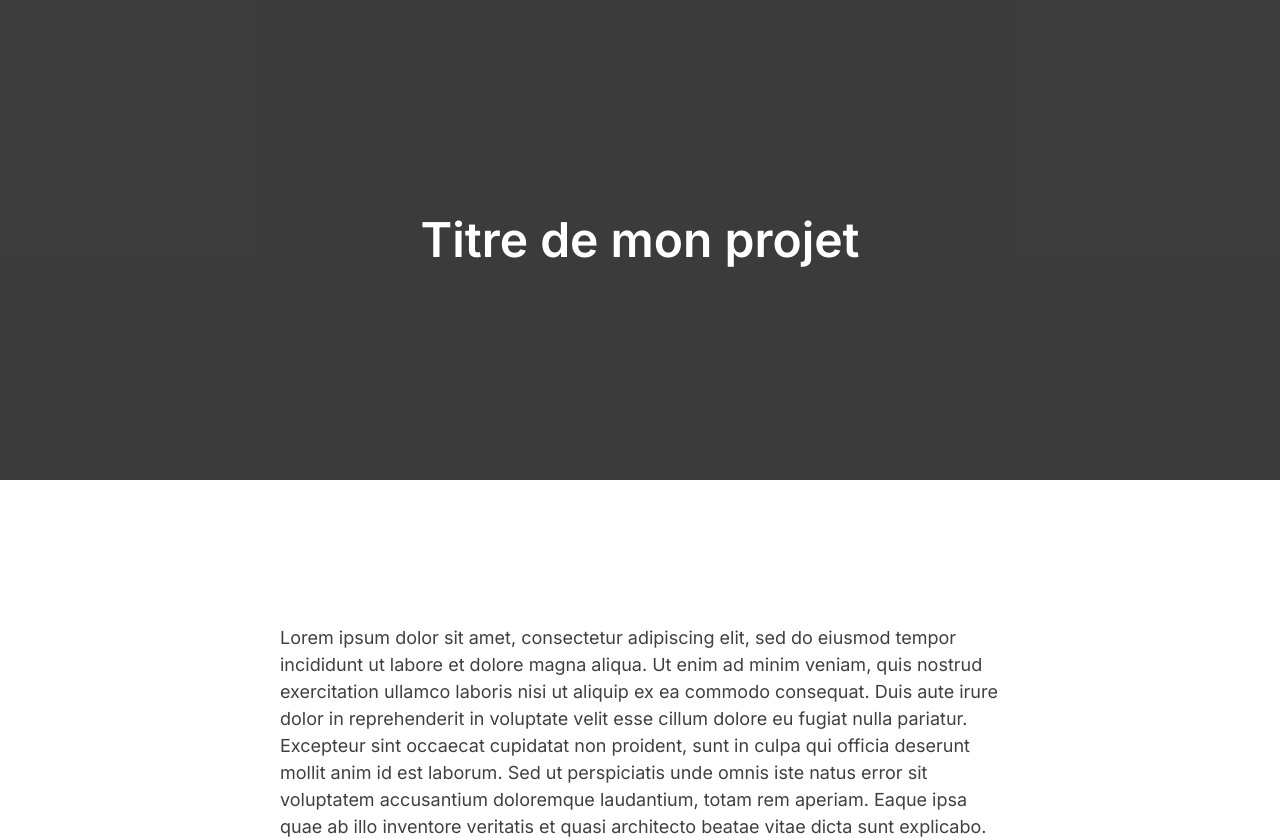
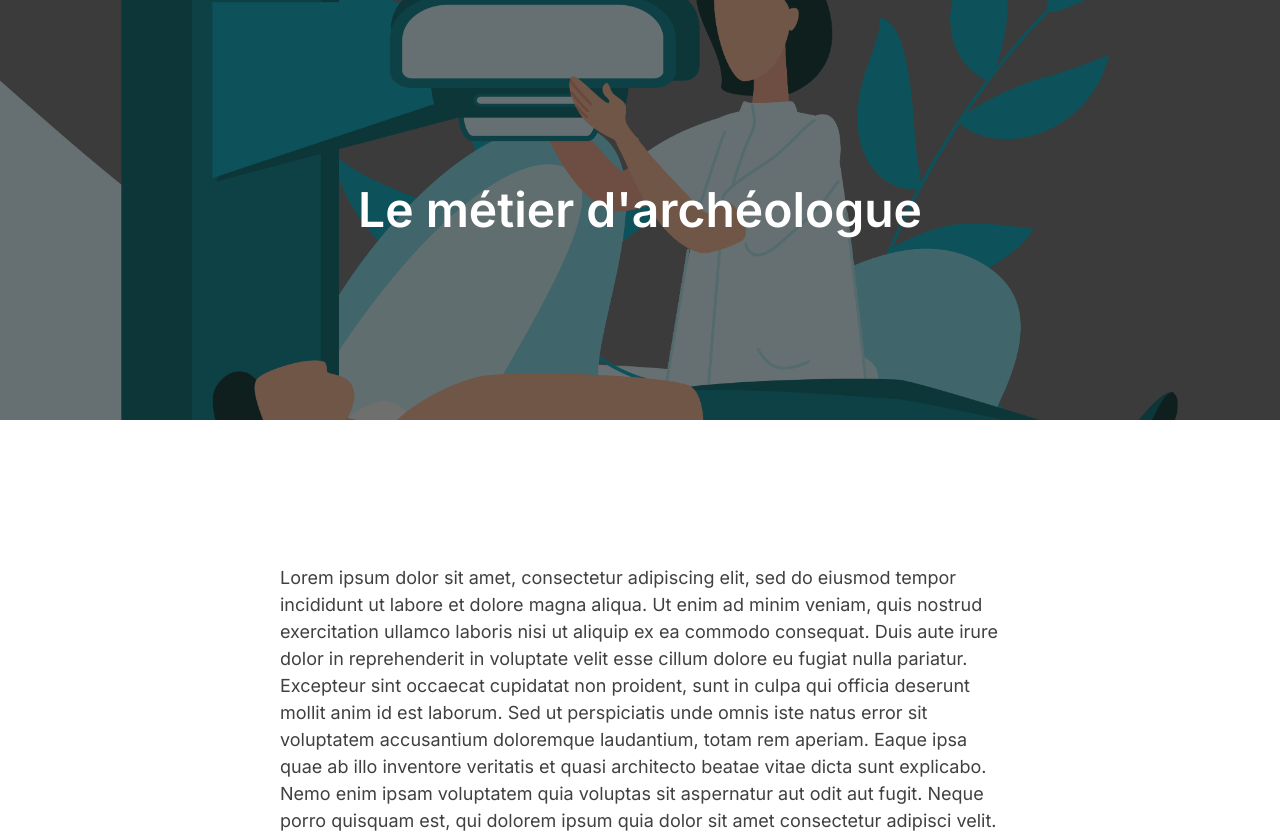
Before and after one commit to elwalidiaboubacar-web/bolt, a React (Vite) app: page / in a window 1280 px wide. Shown: the top 839 px of the page. Built offline with nearby package versions, Linux system fonts and the light colour scheme.

Commit message:
Modify Header component with background image and title
Updated header component to include an image and changed the title text.

```diff
--- a/src/components/Header.tsx
+++ b/src/components/Header.tsx
@@ -1,11 +1,10 @@
 export default function Header() {
   return (
-    <header className="relative flex min-h-[360px] items-center justify-center overflow-hidden bg-neutral-500 px-6 py-24 md:min-h-[480px]">
-      {/* INSERER L'IMAGE DE FOND ICI : remplacer le fond gris par une balise <img> en position absolue (object-cover) */}
-      <div className="absolute inset-0 bg-neutral-500" aria-hidden="true" />
+    <header className="relative flex min-h-[320px] items-center justify-center overflow-hidden bg-neutral-500 px-6 py-20 md:min-h-[420px]">
+      <img src="/1.png" alt="Archéologie" className="absolute inset-0 h-full w-full object-cover" />
       <div className="absolute inset-0 bg-neutral-900/60" aria-hidden="true" />
       <h1 className="relative z-10 max-w-4xl text-center text-3xl font-semibold leading-[1.2] text-white md:text-5xl">
-        Titre de mon projet
+        Le métier d'archéologue
       </h1>
     </header>
   );
```
